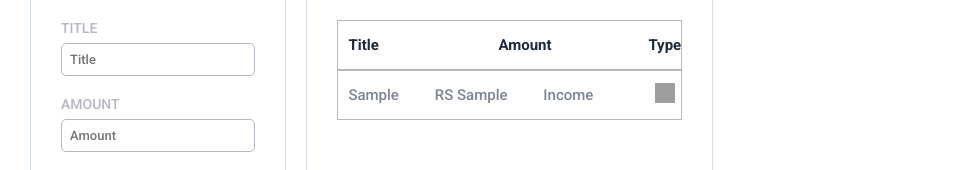
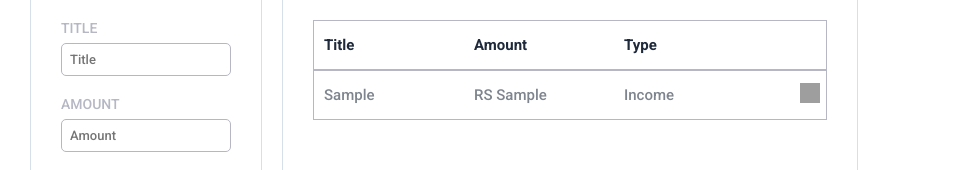
Before and after one commit to Naresh141427/ReactMoneyManager, a React (Create React App) app: page / in a window 1280 px wide. Both pictures are taken after typing "Sample", "Sample" into the empty fields and a click on the button "Add". Shown: the part 539-709 px from the top of the page, without its empty margins (0-973 px from the left). Built offline with nearby package versions, Linux system fonts and the light colour scheme; grey boxes are pictures that could not be loaded; a web font is replaced by a local one.

Commit message:
Update index.css

```diff
--- a/src/components/TransactionItem/index.css
+++ b/src/components/TransactionItem/index.css
@@ -1,9 +1,9 @@
 .transaction-item {
   display: flex;
-  justify-content: space-between;
   border: 1px solid #b5b7c4;
 }
 .title {
+  width: 150px;
   color: #7e858e;
   font-family: 'Roboto';
   font-size: 15px;
@@ -11,12 +11,14 @@
   margin-left: 10px;
 }
 .amount {
+  width: 150px;
   color: #7e858e;
   font-family: 'Roboto';
   font-size: 15px;
   font-weight: 500;
 }
 .type {
+  width: 150px;
   color: #7e858e;
   font-family: 'Roboto';
   font-size: 15px;
```
